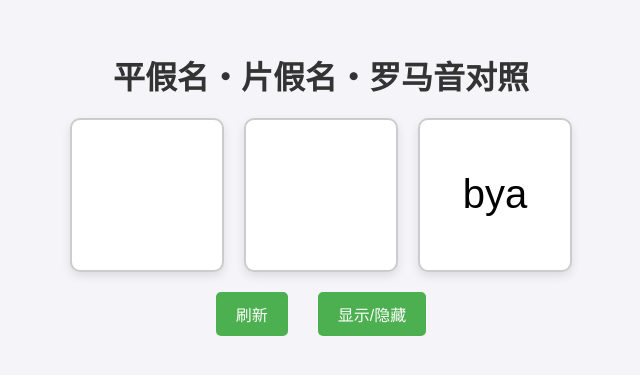
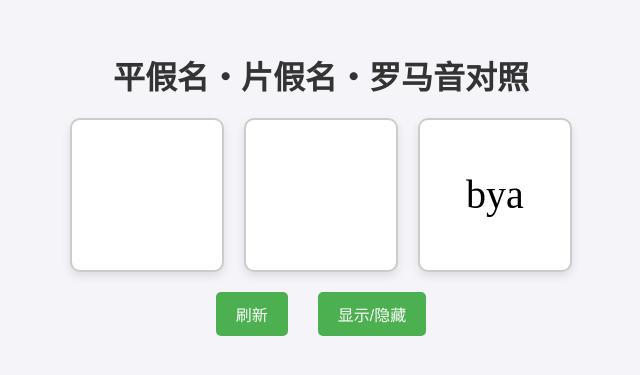
Before and after one commit to Liao-Ziqiang/hikaro, a plain HTML site: page index.html in a window 1280 px wide. Shown: the part 217-592 px from the top of the page, 319-959 px from the left. Drawn offline with Linux system fonts and the light colour scheme.

Commit message:
Update index.html

```diff
--- a/index.html
+++ b/index.html
@@ -34,6 +34,7 @@
             height: 150px;
             display: flex;
             align-items: center;
+            font-family: 'Times New Roman', 楷体, Times, serif;
             justify-content: center;
             font-size: 2.5em;
             background-color: #fff;
```
